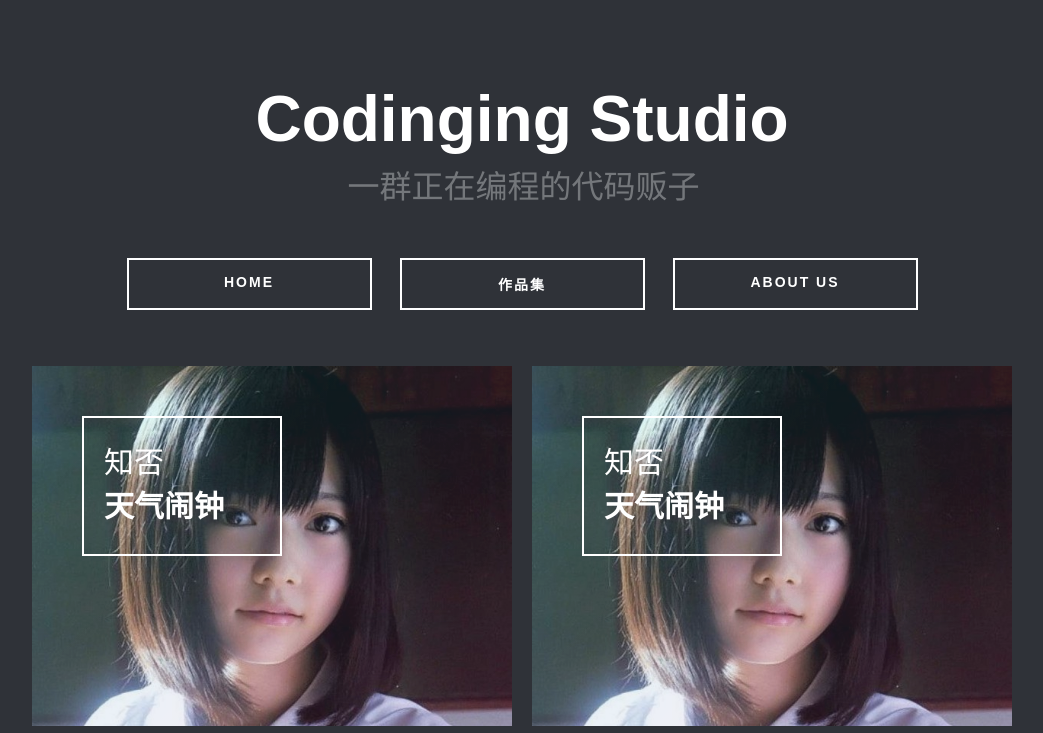
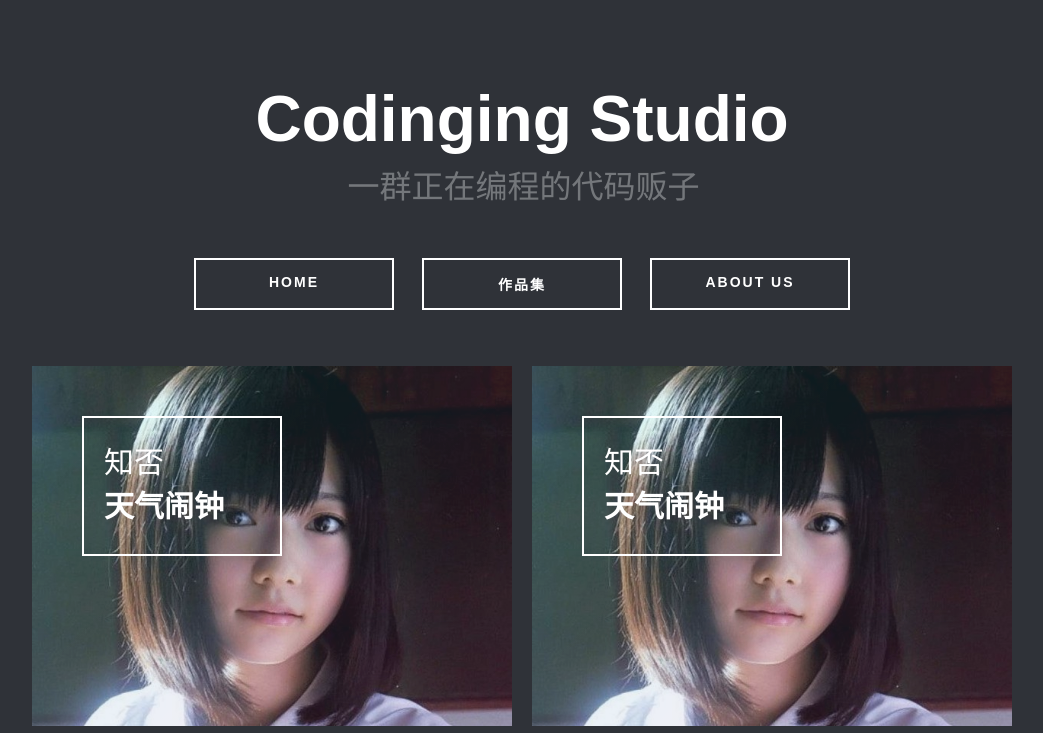
Before and after one commit to CodingingStudio/CodingingStudio.github.io, a plain HTML site: page index.html in a window 1280 px wide. Shown: the top 733 px of the page, without its empty margins (118-1161 px from the left). Drawn offline with Linux system fonts and the light colour scheme.

Commit message:
response

```diff
--- a/css/main.css
+++ b/css/main.css
@@ -54,7 +54,7 @@ section {
 nav {
     margin: 0 auto;
     text-align: center;
-    max-width: 1000px;
+    max-width: 900px;
 }
 
 .center {
--- a/css/wayra.css
+++ b/css/wayra.css
@@ -5,7 +5,7 @@
 .button {
     float: left;
     min-width: 150px;
-    max-width: 250px;
+    max-width: 200px;
     display: block;
     margin: 1em;
     padding: 1em 2em;
--- a/index.html
+++ b/index.html
@@ -2,6 +2,10 @@
 <html>
 <head lang="en">
     <meta charset="UTF-8">
+    <meta name="viewport" content="width=device-width, initial-scale=1.0">
+    <meta name="description" content="Codinging Studio: index"/>
+    <meta name="keywords" content="Coding Studio, index"/>
+    <meta name="author" content="KnightChu"/>
     <title>Codinging Studio</title>
     <link rel="stylesheet" type="text/css" href="css/main.css"/>
     <link rel="stylesheet" type="text/css" href="css/moses.css"/>
```
Also changed, not shown: about.html (+1 -1 lines).
